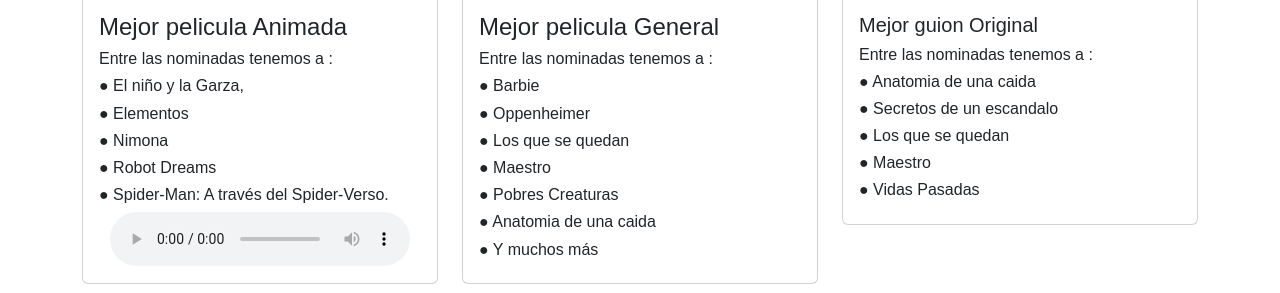
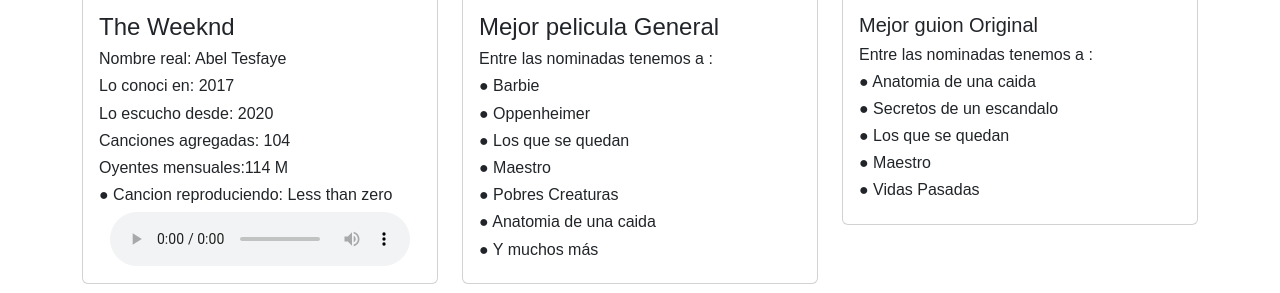
Before and after one commit to Jairo0624/JMAG0624, a plain HTML site: page Top 12 Artistas/index.html in a window 1280 px wide. Shown: the part 1670-1963 px from the top of the page. Drawn offline with nearby package versions, Linux system fonts and the light colour scheme.

Commit message:
Nueva Carpeta

```diff
--- a/Top 12 Artistas/index.html
+++ b/Top 12 Artistas/index.html
@@ -55,7 +55,7 @@
                 </a>
                 <ul class="dropdown-menu">
                   <li><a class="dropdown-item" href="#">Top-12-Artistas</a></li>
-                  <li><a class="dropdown-item" href="#">Actores Ganadores</a></li>
+                  <li><a class="dropdown-item" href="#">Estos </a></li>
                   <li><hr class="dropdown-divider"></li>
                   <li><a class="dropdown-item" href="#">Mejor cancion original</a></li>
                 </ul>
@@ -75,7 +75,7 @@
       </nav>
 
 <h1 style="text-align: center;">LOS OSCARS 2024</h1>
-<h2 style="text-align: center;">Remodelado de una pagina antigua que hice. Mas datos y curiosidades</h2>
+<h2 style="text-align: center;">Remodelado de una pagina antigua que hice. Datos extra, botones y mas.</h2>
 <p style="margin: 10px; padding: 5px;"></p>
 
 
@@ -120,15 +120,15 @@
           <div class="card">
             <img src="https://m.supergeek.cl/noticias/site/artic/20240124/imag/foto_0000000220240124184249/OSCARS_ANIMATED.jpg" class="card-img-top" alt="spider-man">
             <div class="card-body">
-              <h4 class="card-title">Mejor pelicula Animada</h4>
-              <h6 class="card-title">Entre las nominadas tenemos a :</h6>
-              <h6>● El niño y la Garza,</h6>
-              <h6>● Elementos</h6>
-              <h6>● Nimona</h6>
-              <h6>● Robot Dreams</h6>
-              <h6>● Spider-Man: A través del Spider-Verso.</h6>
+              <h4 class="card-title">The Weeknd</h4>
+              <h6 class="card-title">Nombre real: Abel Tesfaye</h6>
+              <h6> Lo conoci en: 2017</h6>
+              <h6> Lo escucho desde: 2020</h6>
+              <h6> Canciones agregadas: 104</h6>
+              <h6> Oyentes mensuales:114 M</h6>
+              <h6>● Cancion reproduciendo: Less than zero</h6>
               <audio controls>
-                <source src="Prueba.mp3" type="audio/mp3">
+                <source src="assets/" type="audio/mp3">
             </audio>
 
             </div>
```
Also changed, not shown: Proyecto 4/index.html (+1 -1 lines), Proyecto 5/index.html (added, +11 -0 lines), 2 other files.
